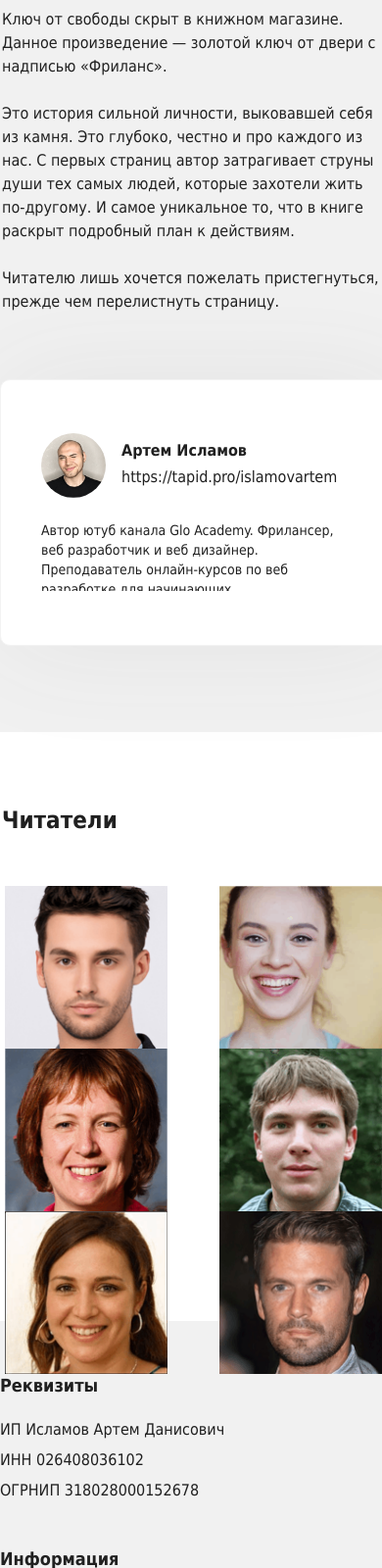
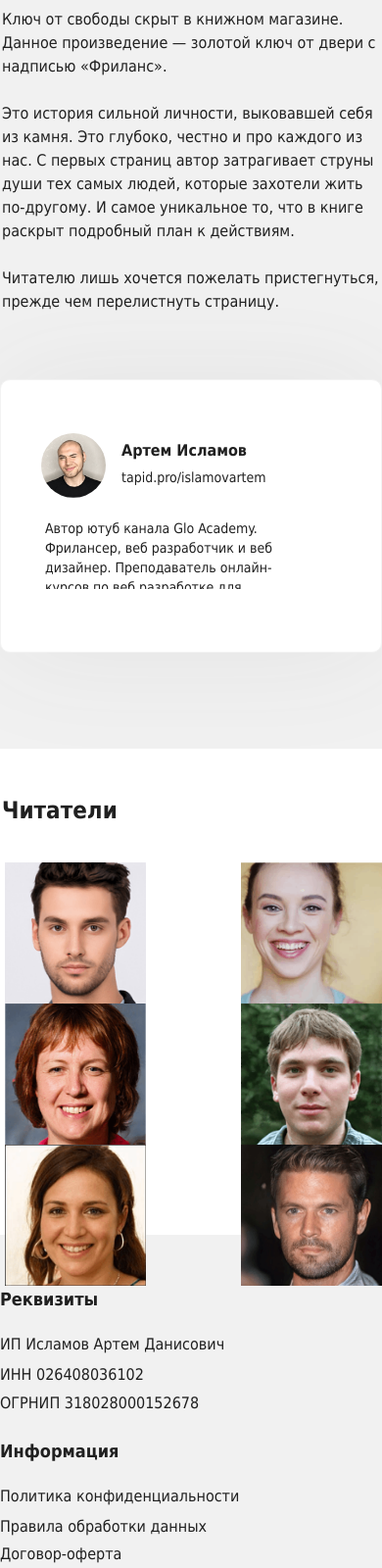
Before and after one commit to MarVikt/freelancer-s-way, a plain HTML site: page index.html in a window 390 px wide. Shown: the part 1595-3195 px from the top of the page at 98% size. Drawn offline with Linux system fonts and the light colour scheme; a web font is replaced by a local one.

Commit message:
макет 576 готов

```diff
--- a/css/style.css
+++ b/css/style.css
@@ -747,10 +747,13 @@ body {
     max-width: 480px;
   }
   .about {
-    padding: 55px 0 88px 0;
+    padding: 55px 0 98px 0;
   }
   .about-title {
     margin-bottom: 25px;
+  }
+  .about-autor-info {
+    margin-bottom: 21px;
   }
   .about-autor-avatar {
     width: 66px;
@@ -758,21 +761,55 @@ body {
     margin-right: 16px;
   }
   .about-autor {
-    padding: 54px 75px 55px 41px;
+    padding: 54px 75px 64px 41px;
   }
   .about-autor-name {
     margin-top: 9px;
-    margin-bottom: 9px;
+    margin-bottom: 10px;
   }
   .about-autor-present {
     font-size: 14px;
     line-height: 20px;
+    padding-left: 4px;
   }
-
-
+  .about-autor-ref {
+    font-size: 14px;
+  }
+  .abs-way-ref {
+    display: none;
+  }
+  .readers {
+    padding: 50px 0 71px 0;
+  }
   .readers-content {
     max-width: 480px;
   }
+  .readers-title {
+    margin-bottom: 39px;
+  }
+  .readers-avatar {
+    width: 144px;
+    height: 144px;
+  }
+  .readers-faces {
+    height: 309px;
+  }
+  .footer-content {
+    max-width: 480px;
+  }
+  .column-two {
+    margin-right: 95px;
+  }
+  .footer-title {
+    margin-bottom: 26px;
+  }
+  .list-item-second {
+    padding-bottom: 10px;
+  }
+  .list-item-third {
+    padding-bottom: 14px;
+  }
+
 
 }
 
--- a/index.html
+++ b/index.html
@@ -99,7 +99,7 @@
           <div class="about-autor-bio">
             <h3 class="about-autor-name single-line">Артем Исламов</h3>
             <a href="https://tapid.pro/islamovartem" class="about-autor-ref single-line" target="_blank"
-              rel="noopener noreferrer">https://tapid.pro/islamovartem</a>
+              rel="noopener noreferrer"><span class="abs-way-ref">https://</span>tapid.pro/islamovartem</a>
           </div>
         </div>
         <p class="about-autor-present multi-line">Автор ютуб канала Glo Academy. Фрилансер, веб&nbsp;разработчик и веб
```
